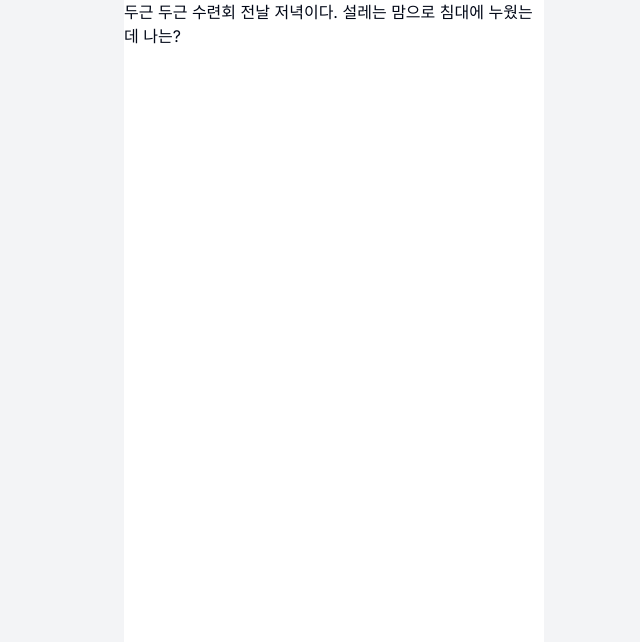
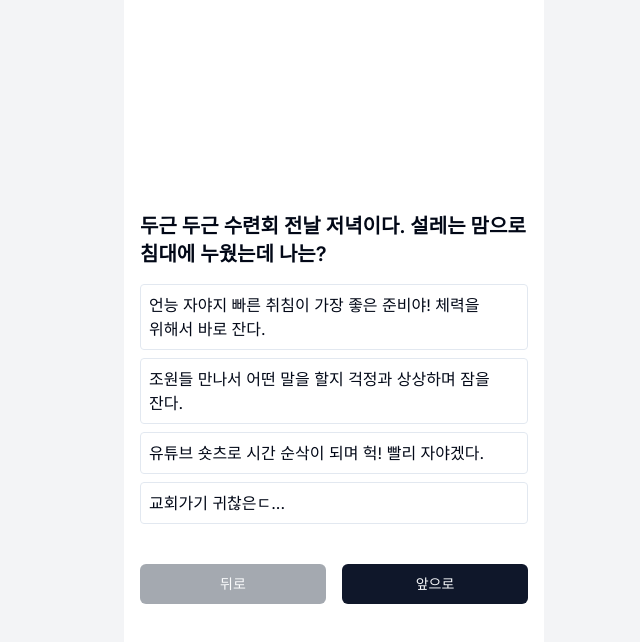
Before and after one commit to loopy-lim/marutus-OMG-test, a Next.js app: page / in a window 1280 px wide. Shown: the top 642 px of the page, without its empty margins (640-1280 px from the left). Built offline with nearby package versions, Linux system fonts and the light colour scheme.

Commit message:
feat: add carousel

```diff
--- a/components/questions/block.tsx
+++ b/components/questions/block.tsx
@@ -1,9 +1,40 @@
 import { Question } from "@/constants/questions";
+import { ElementType, ExtractAnswer } from "@/lib/typeHelper";
+import { useId } from "react";
 
 interface QuestionBlockProps {
   data: Question;
 }
 
+interface AnswerBlockProps {
+  answer: ElementType<ExtractAnswer<Pick<Question, "answer">>>;
+}
+
+const AnswerBlock = ({ answer: { a } }: AnswerBlockProps) => {
+  const id = useId();
+
+  return (
+    <div className="flex items-center">
+      <input className="hidden peer" type="radio" name="answer" id={id} />
+      <label
+        className="peer-checked:bg-slate-200 w-full rounded border border-slate-200 p-2 cursor-pointer"
+        htmlFor={id}
+      >
+        {a}
+      </label>
+    </div>
+  );
+};
+
 export const QuestionBlock = ({ data }: QuestionBlockProps) => {
-  return <div>{data.question}</div>;
+  return (
+    <div className="break-keep">
+      <h3 className="font-semibold text-xl my-4">{data.question}</h3>
+      <div className="flex flex-col gap-2">
+        {data.answer.map((answer) => (
+          <AnswerBlock key={answer.a} answer={answer} />
+        ))}
+      </div>
+    </div>
+  );
 };
--- a/components/questions/index.tsx
+++ b/components/questions/index.tsx
@@ -1,13 +1,36 @@
+"use client";
+
 import { QUESTIONS } from "@/constants/questions";
 import { QuestionBlock } from "./block";
-import { Carousel, CarouselContent, CarouselItem } from "../ui/carousel";
+import {
+  Carousel,
+  CarouselApi,
+  CarouselContent,
+  CarouselItem,
+} from "../ui/carousel";
+import { useEffect, useState } from "react";
+import { Button } from "../ui/button";
+import { cn } from "@/lib/utils";
 
 export const QuestionBlocks = () => {
+  const [api, setApi] = useState<CarouselApi>();
+  const [isLast, setIsLast] = useState(false);
+  const [isFirst, setIsFirst] = useState(true);
+
+  useEffect(() => {
+    if (!api) {
+      return;
+    }
+    api.on("select", () => {
+      setIsFirst(api.selectedScrollSnap() === 0);
+      setIsLast(api.selectedScrollSnap() === QUESTIONS.length - 1);
+    });
+  }, [api]);
+
   return (
     <Carousel
-      opts={{
-        active: false,
-      }}
+      setApi={setApi}
+      className="flex flex-col min-h-screen justify-center gap-4 px-4"
     >
       <CarouselContent>
         {QUESTIONS.map((question, index) => (
@@ -16,6 +39,22 @@ export const QuestionBlocks = () => {
           </CarouselItem>
         ))}
       </CarouselContent>
+      <div className="flex gap-4 w-full">
+        <Button
+          className={cn("w-full", isFirst && "bg-gray-600")}
+          disabled={isFirst}
+          onClick={() => api?.scrollPrev()}
+        >
+          뒤로
+        </Button>
+        <Button
+          className={cn("w-full", isLast && "bg-gray-600")}
+          onClick={() => api?.scrollNext()}
+          disabled={isLast}
+        >
+          앞으로
+        </Button>
+      </div>
     </Carousel>
   );
 };
--- a/constants/questions.ts
+++ b/constants/questions.ts
@@ -1,3 +1,5 @@
+import { ExtractBrand, ExtractType } from "@/lib/typeHelper";
+
 interface JP {
   _brand: "JP";
   type: "J" | "P";
@@ -11,8 +13,6 @@ interface SN {
   type: "S" | "N";
 }
 
-type ExtractType<T> = T extends { type: infer U } ? U : never;
-type ExtractBrand<T> = T extends { _brand: infer U } ? U : never;
 type AnswerType = ExtractType<JP | EI | SN>;
 type QuestionType = ExtractBrand<JP | EI | SN>;
 
--- /dev/null
+++ b/lib/typeHelper.ts
@@ -0,0 +1,4 @@
+export type ElementType<T> = T extends (infer U)[] ? U : never;
+export type ExtractType<T> = T extends { type: infer U } ? U : never;
+export type ExtractBrand<T> = T extends { _brand: infer U } ? U : never;
+export type ExtractAnswer<T> = T extends { answer: infer U } ? U : never;
```
Also changed, not shown: tailwind.config.ts (+8 -8 lines).
